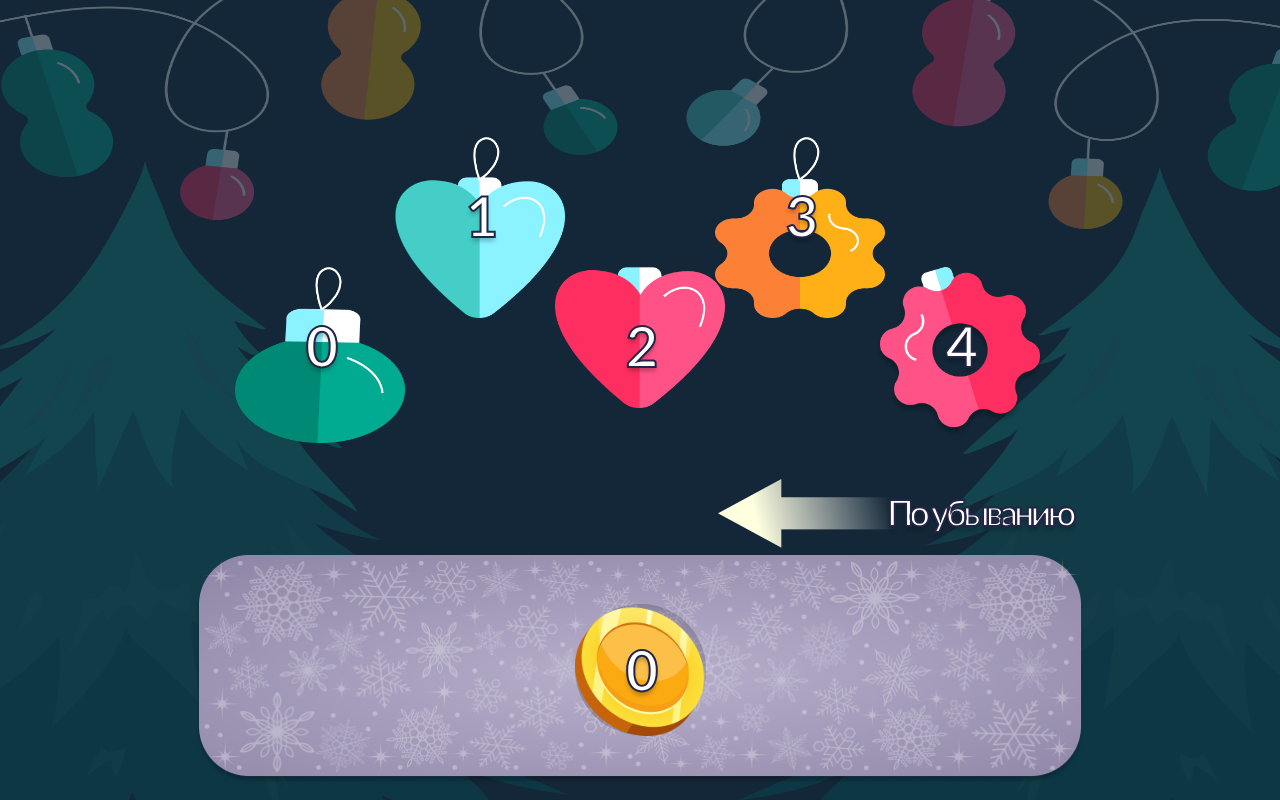
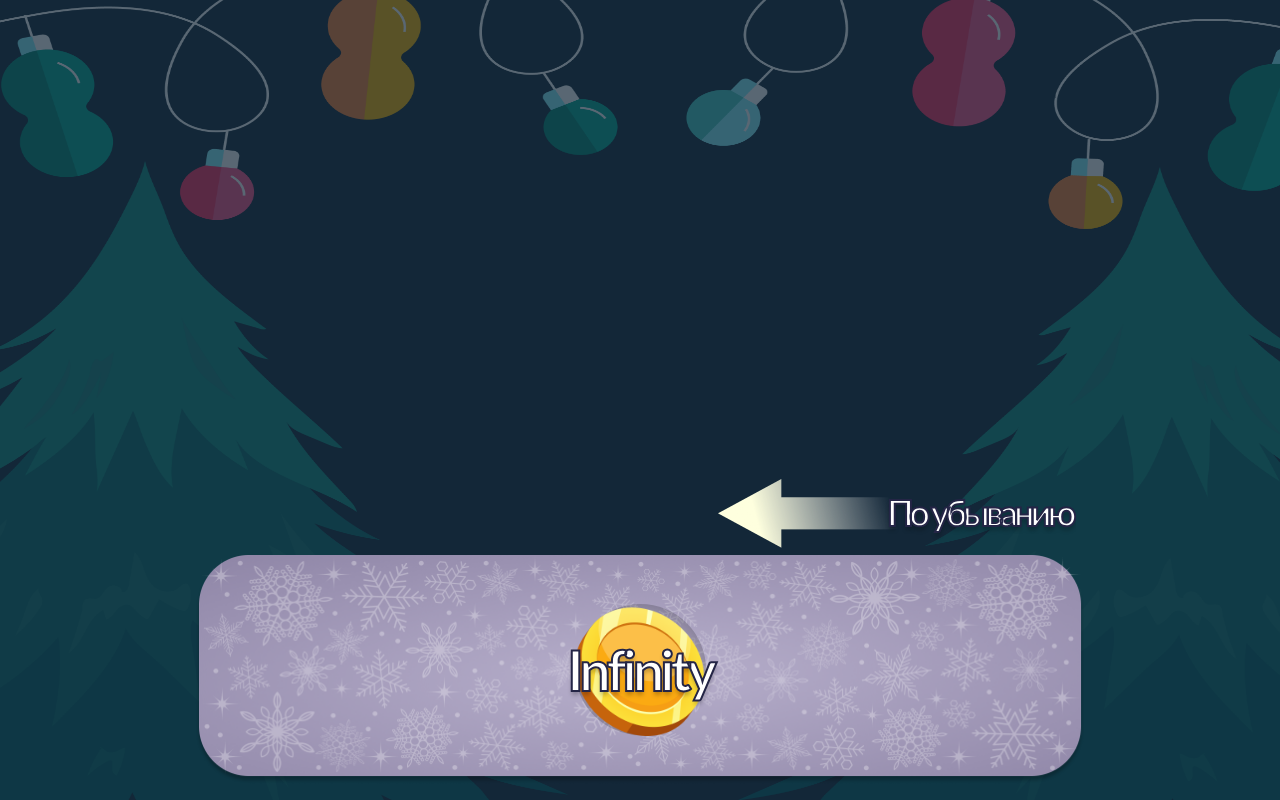
Before and after one commit to OrangeRootkit/next-game-TS, a Next.js app: page /1 in a window 1280 px wide. Built offline with nearby package versions, Linux system fonts and the light colour scheme.

Commit message:
feat:coorect logic

```diff
--- a/src/components/ItemsField.tsx
+++ b/src/components/ItemsField.tsx
@@ -1,11 +1,11 @@
-import React, { FC } from "react";
+import React, { FC,useState } from "react";
 import clsx from "clsx";
-import s from "./ItemsFiels.module.scss";
 import Image from "next/image";
 import { coinsArr } from "../kit/items";
 import { cookieArr } from "../kit/items";
 import { toyArr } from "../kit/items";
 import ResultBar from "../components/ResultBar";
+import { makeRandomArray } from "@/helper/makeRandomArray";
 
 type ItemsFieldProps = {
   valueRange?: string;
@@ -17,33 +17,67 @@ const ItemsField: FC<ItemsFieldProps> = ({
   backGround,
   settings,
 }: ItemsFieldProps) => {
-  console.log(settings);
+  const { dir, amount, variant } = settings;
+  const tempArray = makeRandomArray(+amount + 1, 0, variant);
 
-  const { dir, amount, variant } = settings;
-  console.log(dir);
-  console.log(amount);
-  console.log(variant);
+  const [minNumber, setMinNumber] = useState(Math.min(...tempArray));
+  const [randomArray, setRandomArray] = useState(
+    tempArray.filter((el: any) => el !== minNumber)
+  );
+  const [tempRandomArray, setTempRandomArray] = useState(
+    tempArray.filter((el: any) => el !== minNumber)
+  );
+  const [addMinArr, setAddMinArr] = useState<any>([]);
 
-  const itemsVariant =
+  let itemsVariant =
     backGround.src.indexOf("backgroundCookies") > -1
       ? cookieArr
       : backGround.src.indexOf("backgrounCoins") > -1
       ? coinsArr
       : toyArr;
 
-  console.log(s);
+  itemsVariant = itemsVariant.slice(0, +amount);
+
+  const handleClick = (e: any) => {
+    const chosenNumber = +e.currentTarget.children[1].innerText;
+    if (chosenNumber === Math.min(...tempRandomArray)) {
+      setAddMinArr([randomArray.indexOf(chosenNumber), ...addMinArr]);
+      setTempRandomArray(
+        tempRandomArray.filter((el: any) => el !== chosenNumber)
+      );
+    }
+  };
 
   return (
     <>
       <div className="wrapper">
         {itemsVariant.map((el, i) => (
-          <div className={clsx("itemWrapper", `itemWrapper__${i + 1}`)}>
+          <div
+            id={`${randomArray[i]}`}
+            key={i}
+            className={
+              addMinArr.includes(i)
+                ? clsx(
+                    "itemWrapper",
+                    `itemWrapper__${i + 1}`,
+                    `itemWrapper__right`
+                  )
+                : clsx("itemWrapper", `itemWrapper__${i + 1}`)
+            }
+            onClick={(e) => handleClick(e)}
+          >
             <Image src={el} alt="pic" />
-            <span className={clsx("gameText", `gameText__${i + 1}`)}>{i}</span>
+            <span className={clsx("gameText", `gameText__${i + 1}`)}>
+              {randomArray[i]}
+            </span>
           </div>
         ))}
       </div>
-      <ResultBar backGround={backGround} settings={settings} />
+      <ResultBar
+        backGround={backGround}
+        settings={settings}
+        minNumber={minNumber}
+      />
     </>
   );
 };
--- a/src/components/ResultBar.tsx
+++ b/src/components/ResultBar.tsx
@@ -14,9 +14,10 @@ import { toyArr } from "../kit/items";
 type ResultBarProps = {
   backGround: any;
   settings: any;
+  minNumber: number;
 };
 
-const ResultBar = ({ backGround, settings }: ResultBarProps) => {
+const ResultBar = ({ backGround, settings, minNumber }: ResultBarProps) => {
   const bar =
     backGround.src.indexOf("backgroundCookies") > -1
       ? Maskgroup
@@ -70,9 +71,9 @@ const ResultBar = ({ backGround, settings }: ResultBarProps) => {
               <div key={i} className={s.scorePlace}></div>
             ))}
             {result.map((el, i) => (
-              <div className={s.scorePlace}>
+              <div className={s.scorePlace} key={i}>
                 <Image src={result[i]} alt="pic" key={i} />
-                <span className={s.gameText}>{i}</span>
+                <span className={s.gameText}>{minNumber}</span>
               </div>
             ))}
           </div>
--- a/src/helper/makeRandomArray.ts
+++ b/src/helper/makeRandomArray.ts
@@ -1,10 +1,9 @@
-const makeRandomArray = (amount:any, min:any, max:any) => {
-     min = Math.ceil(min);
-     max = Math.floor(max);
-    const gameArr = []
-    for (let i = 0; i<amount; i++) {
-
-        gameArr.push(Math.floor(Math.random() * (max - min)) + min);
+export const makeRandomArray = (amount: number, min: number, max: number) => {
+  min = Math.ceil(min);
+  max = Math.floor(max);
+  const gameArr = [];
+  for (let i = 0; i < +amount; i++) {
+    gameArr.push(Math.floor(Math.random() * (max - min)) + min);
   }
-  return gameArr
-  }
+  return gameArr;
+};
--- a/src/kit/items.ts
+++ b/src/kit/items.ts
@@ -10,6 +10,6 @@ import heartRed from "../../public/image/items/heartRed.png";
 import wheelOrange from "../../public/image/items/wheelOrange.png";
 import wheelPink from "../../public/image/items/wheelPink.png";
 
-export const coinsArr = [coinLeft, coinRigth, coinStraight];
-export const cookieArr = [cookieChockolate, cookieDouble, cookieStar];
+export const coinsArr = [coinLeft, coinRigth, coinStraight, coinLeft, coinRigth];
+export const cookieArr = [cookieChockolate, cookieDouble, cookieStar,cookieChockolate,cookieDouble];
 export const toyArr = [ballGreen, heartBlue, heartRed, wheelOrange, wheelPink];
--- a/src/pages/[GamePage].tsx
+++ b/src/pages/[GamePage].tsx
@@ -1,16 +1,11 @@
 import React from "react";
 import s from "../styles/GamePage.module.scss";
-import ResultBar from "../components/ResultBar";
-import backgrounCoins from "../../public/image/background/backgrounCoins.png";
-import backgroundCookies from "../../public/image/background/backgroundCookies.jpg";
-import backgroundTrees from "../../public/image/background/backgroundTrees.png";
 import ItemsField from "../components/ItemsField";
 import Modal from "../components/Modal";
 import Image from "next/image";
 import { useRouter } from "next/router";
 // import { backGroundArr } from "@/kit/items/background";
 import { backGroundArr } from "@/kit/background";
-
 
 type GamePageProps = {
   children: React.ReactNode;
@@ -27,7 +22,6 @@ const GamePage = ({ children, valueRange }: GamePageProps) => {
   const router = useRouter();
 
   const dir = router.query.GamePage;
-  console.log(dir);
   const amount = router.asPath.substring(
     router.asPath.indexOf("+") + 1,
     router.asPath.indexOf("+") + 2
--- a/src/styles/ItemsFiels.scss
+++ b/src/styles/ItemsFiels.scss
@@ -13,6 +13,7 @@ $indent: 160px;
   height: 170px;
   position: absolute;
   transition: 0.2s;
+
   &__1 {
     top: 130px;
     left: 0;
@@ -36,6 +37,17 @@ $indent: 160px;
   &:hover {
     scale: 1.05;
     transition: 0.2s;
+    cursor: pointer;
+  }
+
+  &__right {
+    opacity: 0.2;
+
+    &:hover {
+      scale: 1;
+      transition: 0.2s;
+      cursor: auto;
+    }
   }
 }
 
```
